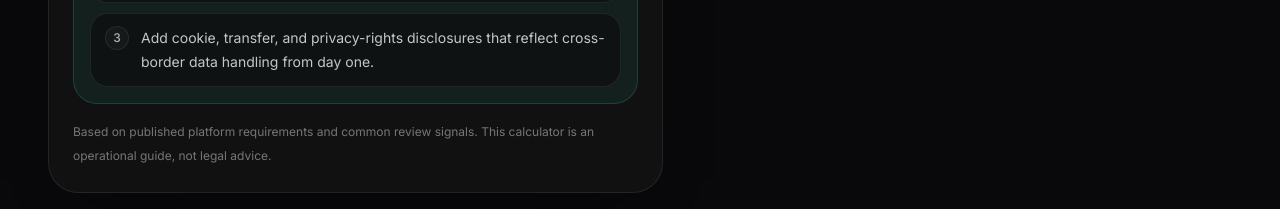
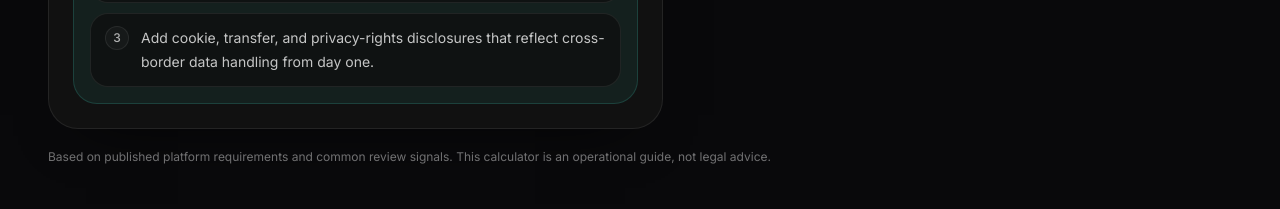
Before and after one commit to policypack9-ctrl/policy-pack-v1, a Next.js app: page / in a window 1280 px wide. Shown: the part 3400-3609 px from the top of the page. Built offline with nearby package versions, Linux system fonts and the light colour scheme; no server answers.

Commit message:
style: align launch risk column bottoms

```diff
--- a/src/components/sections/launch-risk.tsx
+++ b/src/components/sections/launch-risk.tsx
@@ -402,6 +402,11 @@ export function LaunchRiskSection({
           </div>
         </div>
 
+        <p className="mt-4 max-w-3xl text-xs leading-6 text-white/42">
+          Based on published platform requirements and common review signals.
+          This calculator is an operational guide, not legal advice.
+        </p>
+
         <div className="mt-10 flex flex-col gap-3 sm:flex-row sm:items-center">
           <AuthAwarePremiumButton
             authenticatedHref="/onboarding"
@@ -751,10 +756,6 @@ function LaunchRiskCalculator() {
           </div>
         </div>
 
-        <p className="text-xs leading-6 text-white/42">
-          Based on published platform requirements and common review signals.
-          This calculator is an operational guide, not legal advice.
-        </p>
       </div>
     </motion.div>
   );
```
